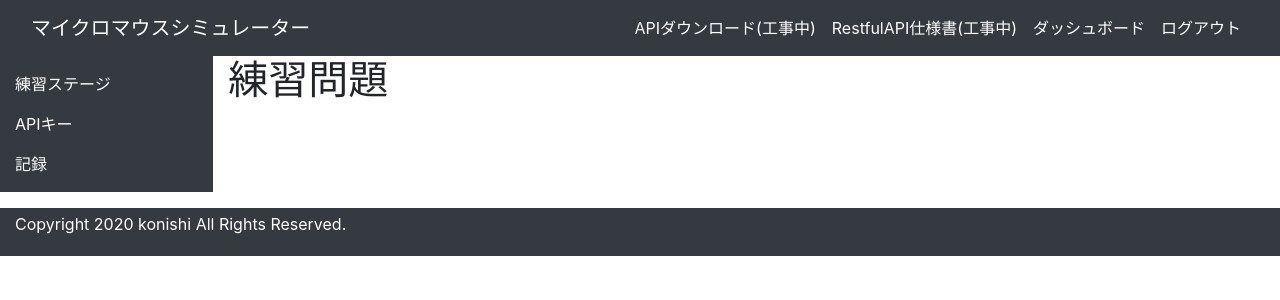
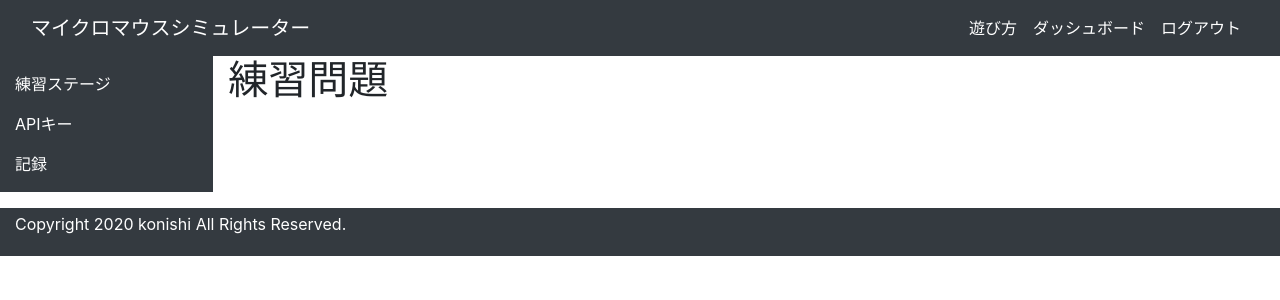
Before and after one commit to koni0626/maze2, a Django app: page /maze/stage/ in a window 1280 px wide. Shown: the top 300 px of the page. Run offline with Django 3.2, Linux system fonts and the light colour scheme; the visitor is signed in with stand-in values (Sample User, id 1); data that the repository does not hold is empty; some libraries are stand-ins or nearby versions.

Commit message:
リンク修正

```diff
--- a/mysite/templates/base.html
+++ b/mysite/templates/base.html
@@ -21,10 +21,7 @@
             <div class="collapse navbar-collapse navbar-right" id="navbar-content">
                 <ul class="navbar-nav ml-auto">
                     <li class="nav-item active">
-                        <a class="nav-link" href="#">APIダウンロード(工事中)</a>
-                    </li>
-                    <li class="nav-item active">
-                        <a class="nav-link" href="#">RestfulAPI仕様書(工事中)</a>
+                        <a class="nav-link" href="https://www.osumoi-stdio.com/pyarticle/book/22/1">遊び方</a>
                     </li>
                     {% if user.is_authenticated %}
                         <li class="nav-item active">
@@ -33,7 +30,7 @@
                     {% endif %}
                     {% if not user.is_authenticated %}
                         <li class="nav-item active">
-                            <a class="nav-link" href="{% url 'signup'%}">サインアップ</a>
+                            <a class="nav-link" href="{% url 'signup'%}">ユーザ登録</a>
                         </li>
                         <li class="nav-item active">
                             <a class="nav-link" href="{% url 'login'%}">ログイン</a>
--- a/mysite/templates/stage.html
+++ b/mysite/templates/stage.html
@@ -10,11 +10,13 @@
                 <h4 class="card-title">
                     <a class="text-dark" href="#">問題{{record.id}}</a>
                 </h4>
+                <!--
                 <span class="badge badge-info">
                     <a class="p-2 text-white" href="{% url 'practice' record.id 0 %}">問題を解く</a>
                 </span>
+                -->
                 <span class="badge badge-primary">
-                    <a class="p-2 text-white" href="{% url 'history_list' record.id %}">棋譜を見る</a>
+                    <a class="p-2 text-white" href="{% url 'history_list' record.id %}">実行結果を見る</a>
                 </span>
             </div>
         </div>
```
